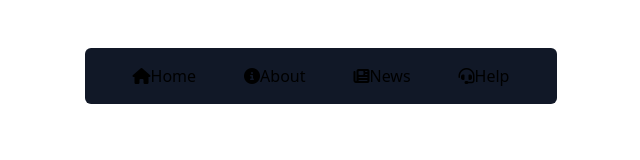
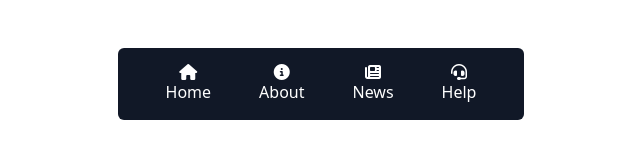
Before and after one commit to Akayy0/UI-tests, a website: page Tailwind/navBar/index.html in a window 1280 px wide. Shown: the whole page, without its empty margins (319-959 px from the left). Drawn offline with Linux system fonts and the light colour scheme.

Commit message:
tailwind navBar part 2

```diff
--- a/Tailwind/navBar/index.html
+++ b/Tailwind/navBar/index.html
@@ -18,10 +18,10 @@
     <div class="flex flex-col items-center mt-12 ">
         <nav class="bg-gray-900 rounded-md flex flex-col items-center px-12 py-4">
             <ul class="flex flex-row list-none gap-12">
-                <li><a href="#"><i class="fa-solid fa-house"></i></a><span>Home</span></li>
-                <li><a href="#"><i class="fa-solid fa-circle-info"></i></a><span>About</span></li>
-                <li><a href="#"><i class="fa-solid fa-newspaper"></i></a><span>News</span></li>
-                <li><a href="#"><i class="fa-solid fa-headset"></i></a><span>Help</span></li>
+                <li class="transition ease-in-out hover:scale-150"><a href="#" class="flex flex-col items-center no-underline"><i class="fa-solid fa-house text-white mb-1"></i></a><span class="text-white">Home</span></li>
+                <li class="transition ease-in-out hover:scale-150"><a href="#" class="flex flex-col items-center no-underline"><i class="fa-solid fa-circle-info text-white mb-1"></i></a><span class="text-white">About</span></li>
+                <li class="transition ease-in-out hover:scale-150"><a href="#" class="flex flex-col items-center no-underline"><i class="fa-solid fa-newspaper text-white mb-1"></i></a><span class="text-white">News</span></li>
+                <li class="transition ease-in-out hover:scale-150"><a href="#" class="flex flex-col items-center no-underline"><i class="fa-solid fa-headset text-white mb-1"></i></a><span class="text-white">Help</span></li>
             </ul>
         </nav>
     </div>
```
Also changed, not shown: Tailwind/styles.css.
